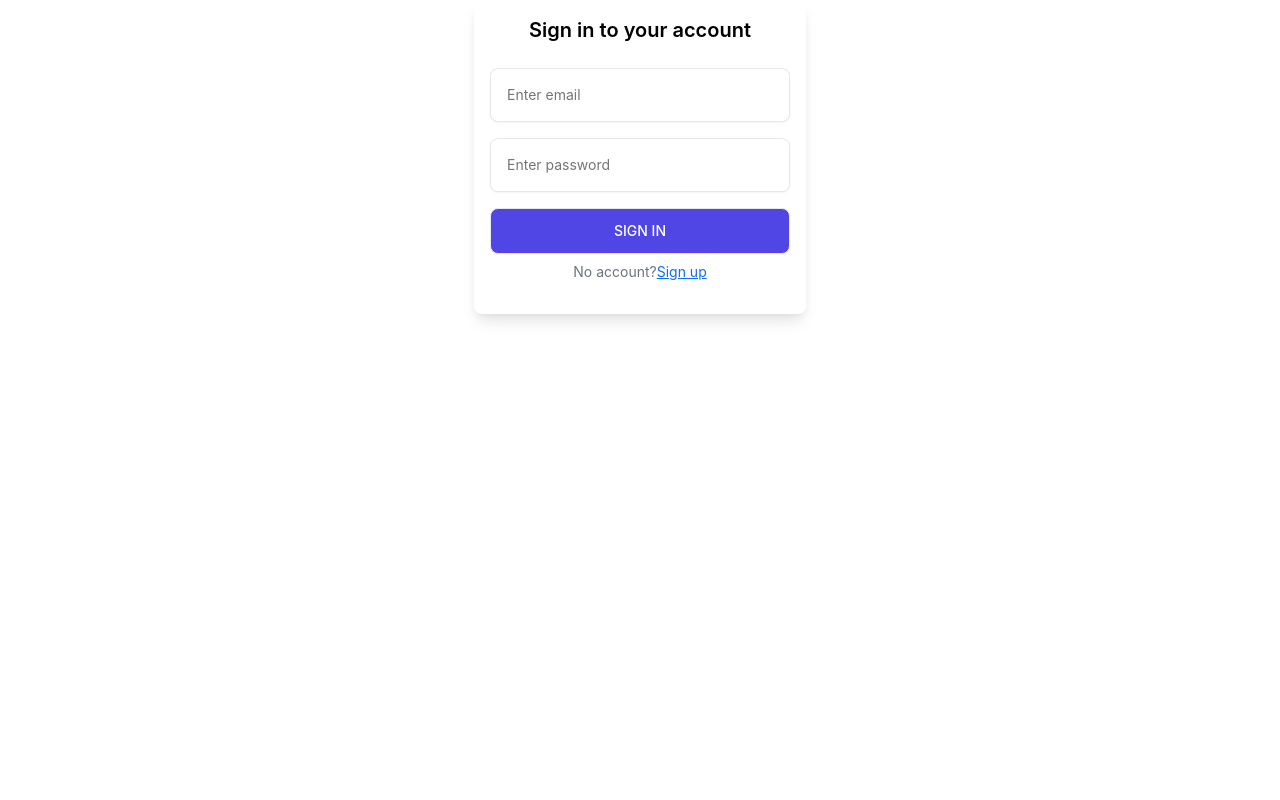
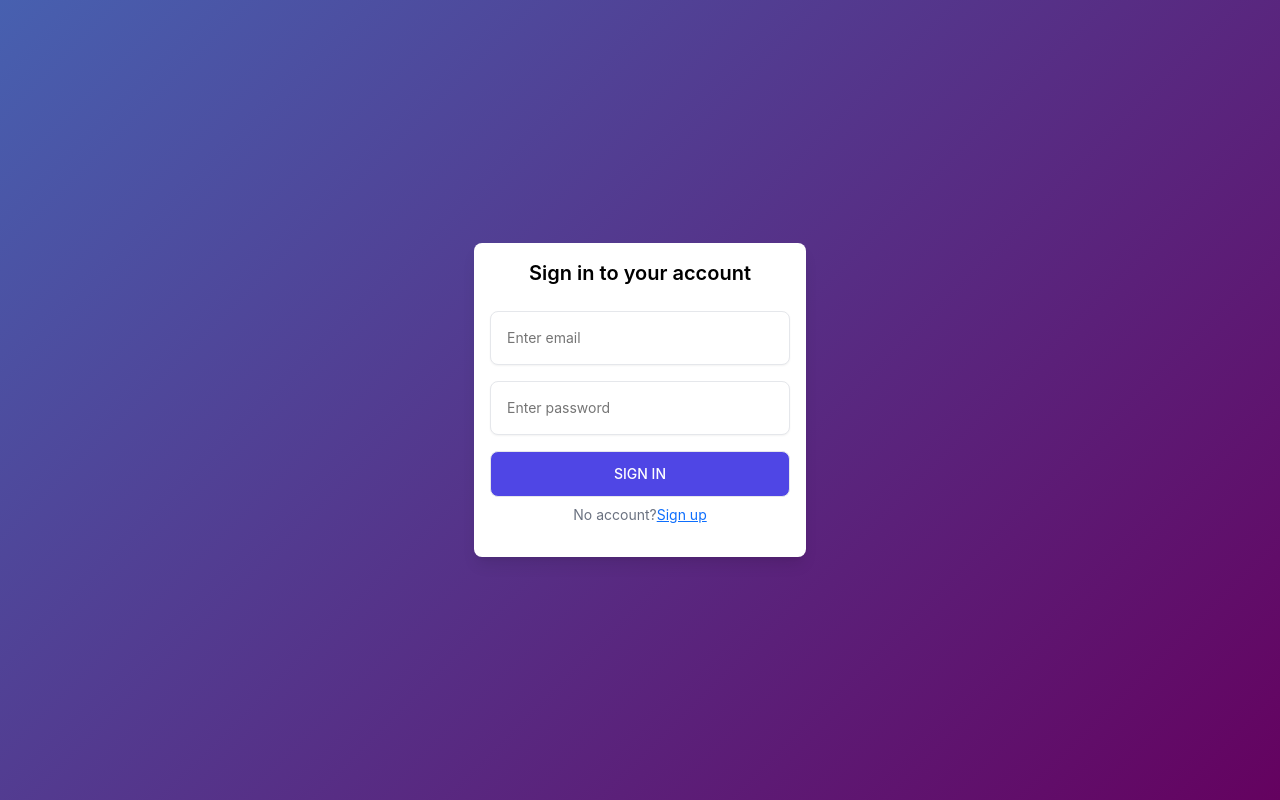
Before and after one commit to Shiv392/Advanced-Task-management-Full-stack-application, a React (Create React App) app in the folder frontend/: page /index.html in a window 1280 px wide. Built offline with nearby package versions, Linux system fonts and the light colour scheme; the HTML template or start-up script is replaced by a standard one.

Commit message:
1.added backgroud in login page 2.added image in signup page 3.

```diff
--- a/frontend/src/Login/Login.css
+++ b/frontend/src/Login/Login.css
@@ -1,3 +1,11 @@
+.login-container{
+  margin: auto;
+  display: flex;
+  justify-content: center;
+  align-items: center;
+  height: 100%;
+}
+
 .form {
     background-color: #fff;
     display: block;
@@ -62,3 +70,73 @@
   .signup-link a {
     text-decoration: underline;
   }
+
+  .body-container {
+    margin: auto;
+    font-family: -apple-system, BlinkMacSystemFont, sans-serif;
+    overflow: auto;
+    background: linear-gradient(315deg, rgba(101,0,94,1) 3%, rgba(60,132,206,1) 38%, rgba(48,238,226,1) 68%, rgba(255,25,25,1) 98%);
+    animation: gradient 15s ease infinite;
+    background-size: 400% 400%;
+    background-attachment: fixed;
+}
+
+@keyframes gradient {
+    0% {
+        background-position: 0% 0%;
+    }
+    50% {
+        background-position: 100% 100%;
+    }
+    100% {
+        background-position: 0% 0%;
+    }
+}
+
+.wave {
+    background: rgb(255 255 255 / 25%);
+    border-radius: 1000% 1000% 0 0;
+    position: fixed;
+    width: 200%;
+    height: 12em;
+    animation: wave 10s -3s linear infinite;
+    transform: translate3d(0, 0, 0);
+    opacity: 0.8;
+    bottom: 0;
+    left: 0;
+    z-index: -1;
+}
+
+.wave:nth-of-type(2) {
+    bottom: -1.25em;
+    animation: wave 18s linear reverse infinite;
+    opacity: 0.8;
+}
+
+.wave:nth-of-type(3) {
+    bottom: -2.5em;
+    animation: wave 20s -1s reverse infinite;
+    opacity: 0.9;
+}
+
+@keyframes wave {
+    2% {
+        transform: translateX(1);
+    }
+
+    25% {
+        transform: translateX(-25%);
+    }
+
+    50% {
+        transform: translateX(-50%);
+    }
+
+    75% {
+        transform: translateX(-25%);
+    }
+
+    100% {
+        transform: translateX(1);
+    }
+}
--- a/frontend/src/Login/Login.js
+++ b/frontend/src/Login/Login.js
@@ -49,7 +49,13 @@ const Login=()=>{
            setBackdrop(false);
     }
 return(
-    <div>
+  <body className="body-container">
+  <div>
+     <div className="wave"></div>
+     <div className="wave"></div>
+     <div className="wave"></div>
+  </div>
+  <div className="login-container">
     <form className="form" onSubmit={loginForm.handleSubmit}>
        <p className="form-title">Sign in to your account</p>
         <div className="input-container">
@@ -79,6 +85,7 @@ opensnackbar={opensnackbar.open}
  message={opensnackbar.message}
  />
    </div>
+</body>
 )
 }
 export default Login;
--- a/frontend/src/SignUp/SignUp.css
+++ b/frontend/src/SignUp/SignUp.css
@@ -1,3 +1,18 @@
+img{
+  width: 590px;
+  height: 100%;
+  overflow: hidden;
+  mix-blend-mode:multiply;
+}
+
+.signup-container{
+  display: flex;
+  align-items: center;
+  height: 100vh;
+  justify-content:space-around;
+  padding: 20px 0px 20px 20px;
+}
+
 .form-box {
     max-width: 300px;
     background: #f1f7fe;
@@ -6,11 +21,11 @@
     color: #010101;
   }
 
-  .form {
+  .signup-form {
     position: relative;
     display: flex;
     flex-direction: column;
-    padding: 32px 24px 24px;
+    padding: 12px 24px 12px 24px;
     gap: 16px;
     text-align: center;
   }
@@ -31,7 +46,7 @@
     overflow: hidden;
     border-radius: 8px;
     background-color: #fff;
-    margin: 1rem 0 .5rem;
+    margin: .3rem 0 .5rem;
     width: 100%;
   }
 
@@ -65,7 +80,7 @@
   }
 
   /*Button*/
-  .form button {
+  .signup-form button {
     background-color: #0066ff;
     color: #fff;
     border: 0;
--- a/frontend/src/SignUp/SignUp.js
+++ b/frontend/src/SignUp/SignUp.js
@@ -1,4 +1,4 @@
-import React, { useState } from 'react';
+import React, { useState,useEffect } from 'react';
 import {useFormik, validateYupSchema} from 'formik';
 import './SignUp.css';
 import * as yup from 'yup';
@@ -8,6 +8,7 @@ import config from '../config.json';
 import BackdropComp from '../Common/Backdrop';
 import SnackbarComp from '../Common/Snackbar';
 import { useNavigate } from 'react-router-dom';
+import signupimage from './Signup.jpg';
 
 const ValidationSchema=yup.object({
     name:yup.string().required('Name is required'),
@@ -66,8 +67,9 @@ const SignUp=()=>{
     }
 
 return(
+<div className='signup-container'>
 <div className="form-box">
-<form className="form" onSubmit={signupform.handleSubmit}>
+<form className="signup-form" onSubmit={signupform.handleSubmit}>
     <span className="title">Sign up</span>
     <span className="subtitle">Create a free account with your email.</span>
     <div className="form-container">
@@ -90,6 +92,10 @@ opensnackbar={opensnackbar.open}
  message={opensnackbar.message}
  />
 </div>
+  <div className='image-container'>
+    <img src={signupimage} />
+  </div>
+</div>
 )
 }
 export default SignUp;
--- a/frontend/src/index.css
+++ b/frontend/src/index.css
@@ -6,8 +6,6 @@ body {
   -webkit-font-smoothing: antialiased;
   -moz-osx-font-smoothing: grayscale;
   height: 100vh;
-  display: flex;
-  justify-content: center;
 }
 
 code {
```
Also changed, not shown: frontend/src/SignUp/Signup.jpg (added).
